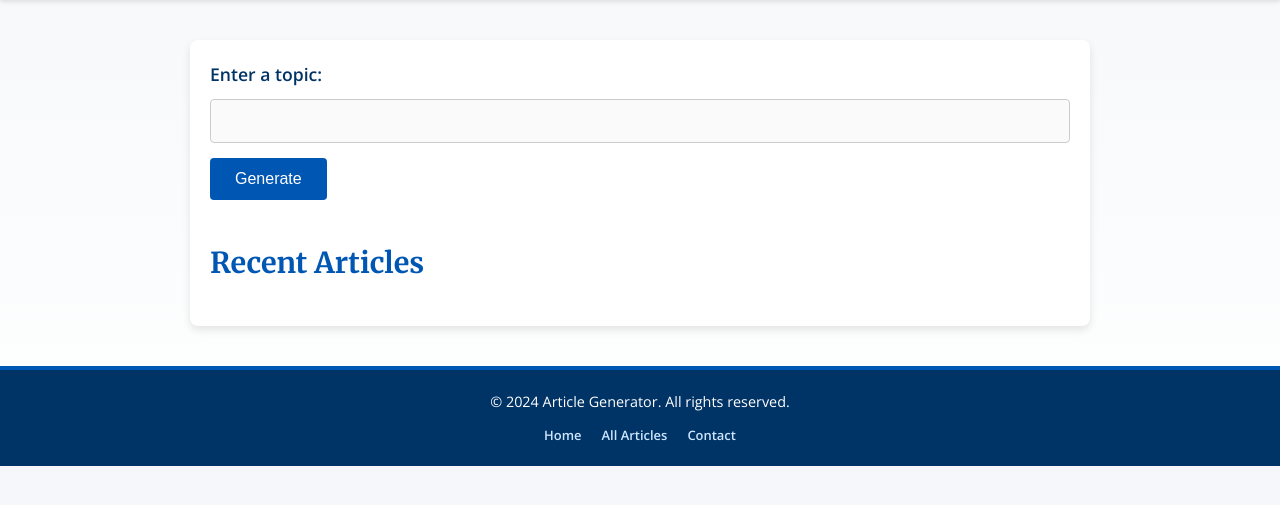
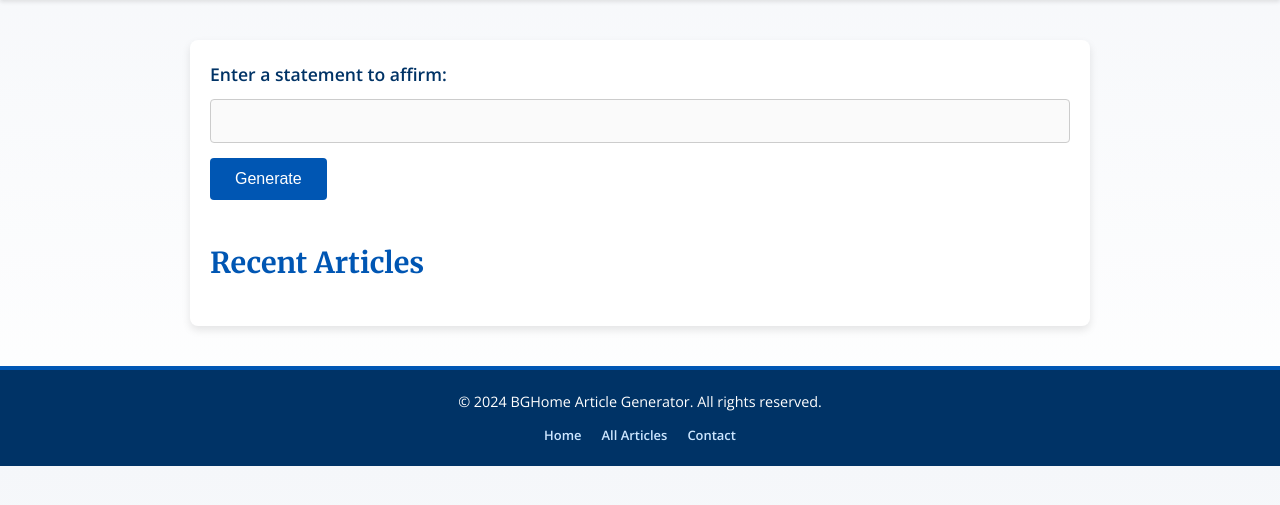
Before and after one commit to bghome-hub/fn-web, a Flask app: page / in a window 1280 px wide. Shown: the part 103-608 px from the top of the page. Run offline with Flask 3, Linux system fonts and the light colour scheme; data that the repository does not hold is empty.

Commit message:
updated text on html

```diff
--- a/volumes/shared_static/scripts/script.js
+++ b/volumes/shared_static/scripts/script.js
@@ -29,7 +29,7 @@ document.getElementById('article-form').addEventListener('submit', async (e) =>
     const topic = topicInput.value.trim();
 
     if (!topic) {
-        alert('Please enter a topic.');
+        alert('Please enter a statement to affirm.');
         return;
     }
 
--- a/volumes/web/templates/all_articles.html
+++ b/volumes/web/templates/all_articles.html
@@ -66,7 +66,7 @@
 
     <!-- Footer -->
     <footer>
-        <p>&copy; 2024 Article Generator. All rights reserved.</p>
+        <p>&copy; 2024 BGHome Article Generator. All rights reserved.</p>
         <nav>
             <ul class="footer-links">
                 <li><a href="/">Home</a></li>
--- a/volumes/web/templates/article.html
+++ b/volumes/web/templates/article.html
@@ -51,7 +51,7 @@
 
     <!-- Footer -->
     <footer>
-        <p>&copy; 2024 Article Generator. All rights reserved.</p>
+        <p>&copy; 2024 BGHome Article Generator. All rights reserved.</p>
         <nav>
             <ul class="footer-links">
                 <li><a href="/">Home</a></li>
--- a/volumes/web/templates/index.html
+++ b/volumes/web/templates/index.html
@@ -39,7 +39,7 @@
         <!-- Form Section -->
         <section class="form-section">
             <form id="article-form">
-                <label for="topic">Enter a topic:</label>
+                <label for="topic">Enter a statement to affirm:</label>
                 <input type="text" id="topic" name="topic" required>
                 <button type="submit">Generate</button>
             </form>
@@ -59,7 +59,7 @@
 
     <!-- Footer -->
     <footer>
-        <p>&copy; 2024 Article Generator. All rights reserved.</p>
+        <p>&copy; 2024 BGHome Article Generator. All rights reserved.</p>
         <nav>
             <ul class="footer-links">
                 <li><a href="/">Home</a></li>
```
Also changed, not shown: docker-compose.yml (+0 -26 lines).
